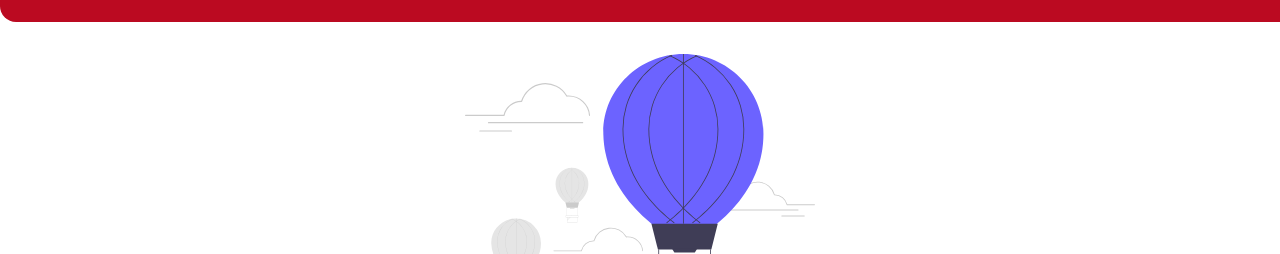
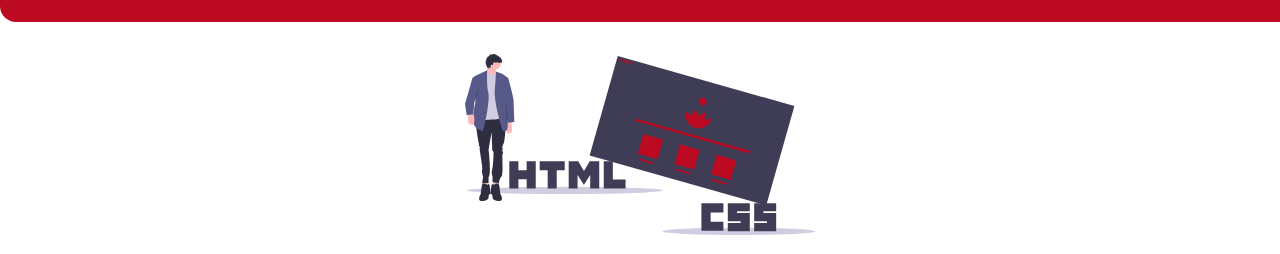
Before and after one commit to priyanshk20/portfolio, a plain HTML site: page index.html in a window 1280 px wide. Shown: the part 102-356 px from the top of the page. Drawn offline with Linux system fonts and the light colour scheme.

Commit message:
hero image update

```diff
--- a/index.html
+++ b/index.html
@@ -18,7 +18,7 @@
     </nav>
 
     <header class="hero">
-        <img src="images/hero.svg" class="hero-image" alt="heroimg">
+        <img src="images/red-hero.svg" class="hero-image" alt="heroimg">
         <h1 class="hero-heading">I am a <span style="color: #BB0A21;">Web Developer</span> and Programmer</h1>
     </header>
 
```
